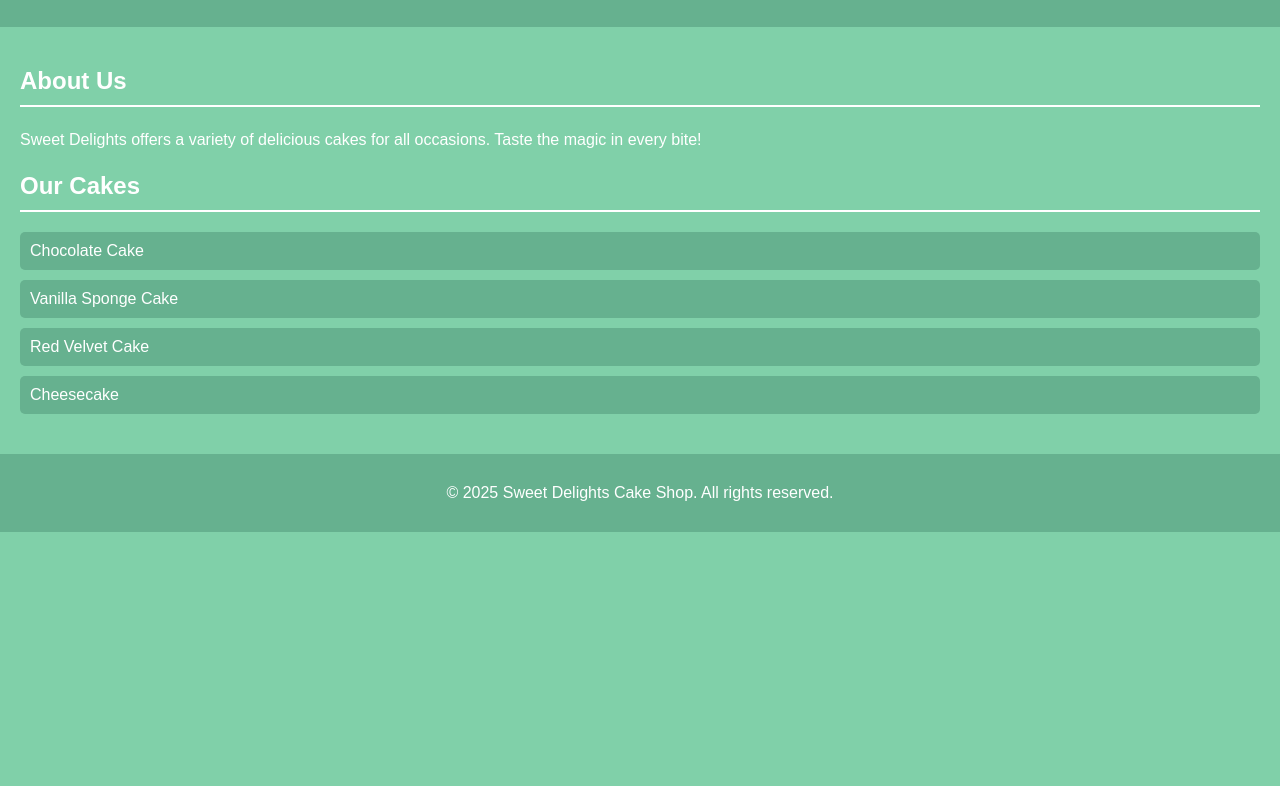
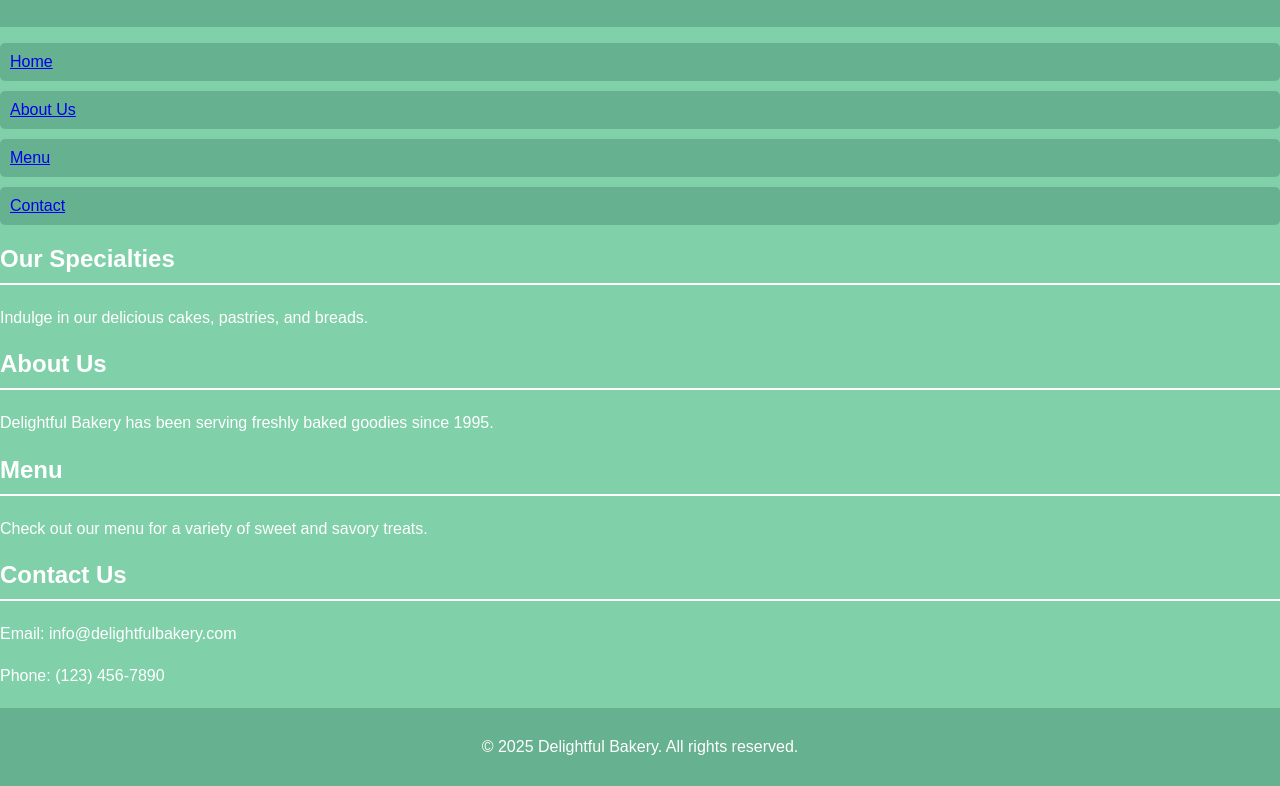
Before and after one commit to omkar-1915/DevOps897, a plain HTML site: page index.html in a window 1280 px wide. Shown: the part 93-879 px from the top of the page. Before the commit the page ends 800 px from the top, so only its background shows below. Drawn offline with Linux system fonts and the light colour scheme.

Commit message:
bakery-index-1

```diff
--- a/index.html
+++ b/index.html
@@ -3,30 +3,40 @@
 <head>
     <meta charset="UTF-8">
     <meta name="viewport" content="width=device-width, initial-scale=1.0">
-    <title>Cake Shop</title>
+    <title>Delightful Bakery</title>
     <link rel="stylesheet" href="style.css">
 </head>
 <body>
     <header>
-        <h1>Welcome to Sweet Delights Cake Shop</h1>
+        <h1>Welcome to Delightful Bakery</h1>
     </header>
-    <main>
-        <section class="intro">
-            <h2>About Us</h2>
-            <p>Sweet Delights offers a variety of delicious cakes for all occasions. Taste the magic in every bite!</p>
-        </section>
-        <section class="cakes">
-            <h2>Our Cakes</h2>
-            <ul>
-                <li>Chocolate Cake</li>
-                <li>Vanilla Sponge Cake</li>
-                <li>Red Velvet Cake</li>
-                <li>Cheesecake</li>
-            </ul>
-        </section>
-    </main>
+    <nav>
+        <ul>
+            <li><a href="#home">Home</a></li>
+            <li><a href="#about">About Us</a></li>
+            <li><a href="#menu">Menu</a></li>
+            <li><a href="#contact">Contact</a></li>
+        </ul>
+    </nav>
+    <section id="home">
+        <h2>Our Specialties</h2>
+        <p>Indulge in our delicious cakes, pastries, and breads.</p>
+    </section>
+    <section id="about">
+        <h2>About Us</h2>
+        <p>Delightful Bakery has been serving freshly baked goodies since 1995.</p>
+    </section>
+    <section id="menu">
+        <h2>Menu</h2>
+        <p>Check out our menu for a variety of sweet and savory treats.</p>
+    </section>
+    <section id="contact">
+        <h2>Contact Us</h2>
+        <p>Email: info@delightfulbakery.com</p>
+        <p>Phone: (123) 456-7890</p>
+    </section>
     <footer>
-        <p>© 2025 Sweet Delights Cake Shop. All rights reserved.</p>
+        <p>&copy; 2025 Delightful Bakery. All rights reserved.</p>
     </footer>
 </body>
 </html>
```
